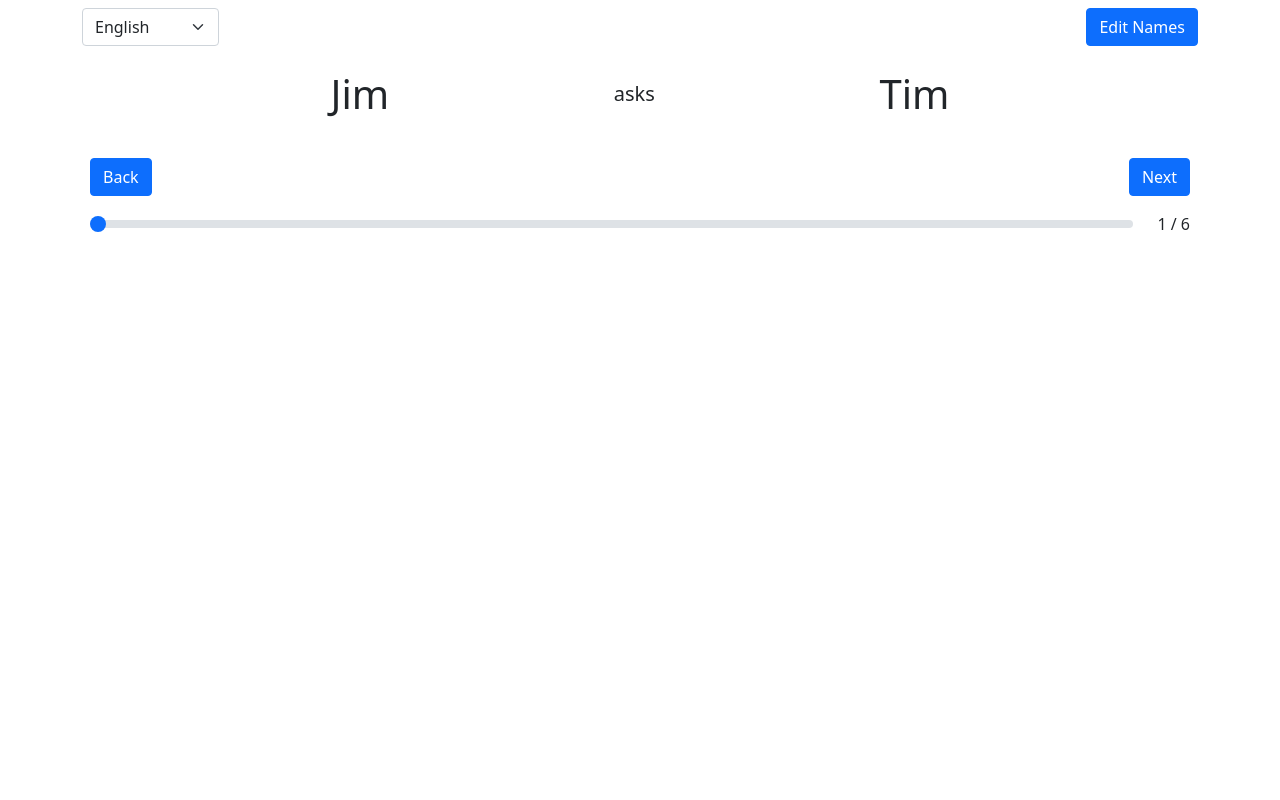
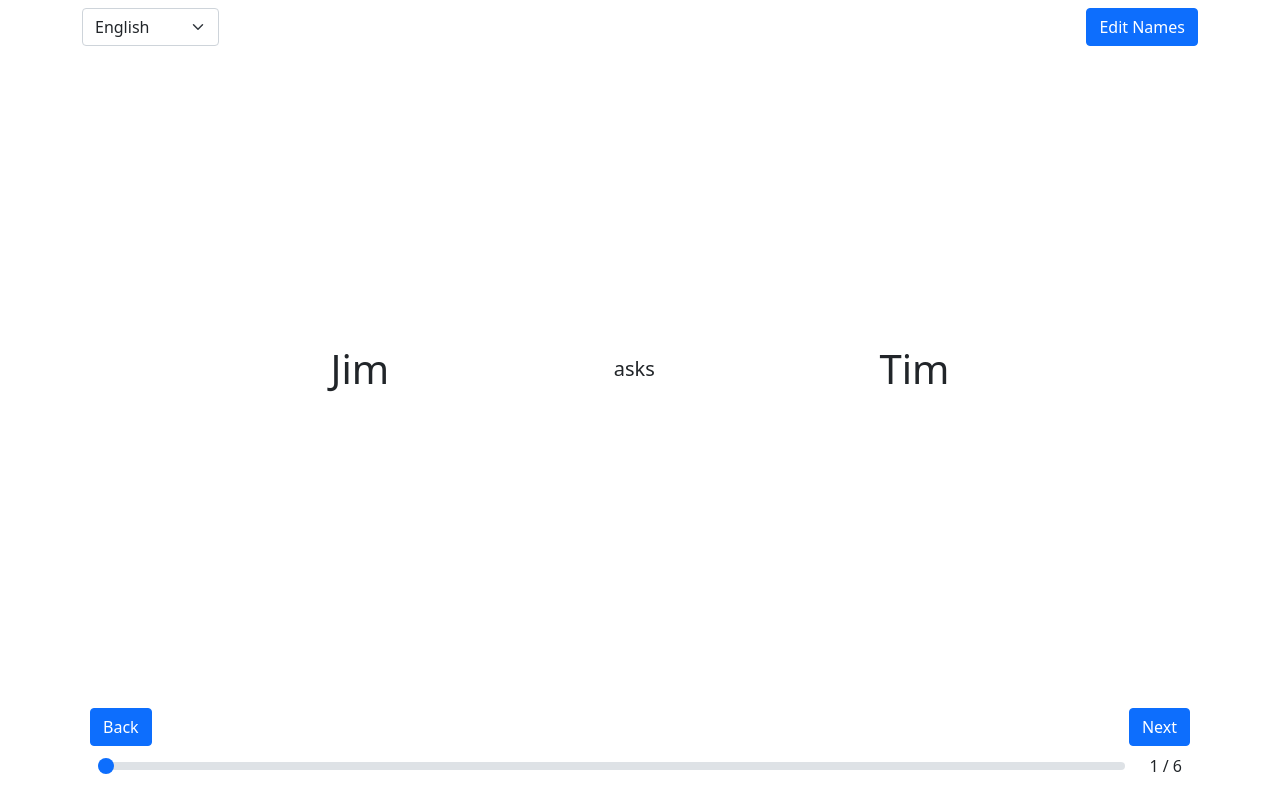
Before and after one commit to wtlgo/truth-or-dare, a Vue app: page / in a window 1280 px wide. Built offline with nearby package versions, Linux system fonts and the light colour scheme.

Commit message:
Change layout

```diff
--- a/src/App.vue
+++ b/src/App.vue
@@ -1,9 +1,17 @@
 <style>
 @import "bootstrap";
+
+body,
+html,
+#app {
+    height: 100%;
+}
 </style>
 
 <template>
-    <div class="container mt-2">
+    <div
+        class="container pt-2 h-100 d-flex flex-column justify-content-between"
+    >
         <div class="row">
             <div class="col-auto">
                 <ChangeLanguage />
@@ -34,6 +42,8 @@
         </div>
 
         <div class="row p-2">
+            <div class="container-fluid">
+                <div class="row">
                     <div class="col d-flex justify-content-between">
                         <button class="btn btn-primary" @click="turn.back">
                             {{ t("button.back") }}
@@ -60,6 +70,8 @@
                         {{ +counter + 1 }} / {{ len }}
                     </div>
                     <div v-else class="col-auto">0 / 0</div>
+                </div>
+            </div>
         </div>
     </div>
 
```
Lines whose indentation alone changed are shown as unchanged.
